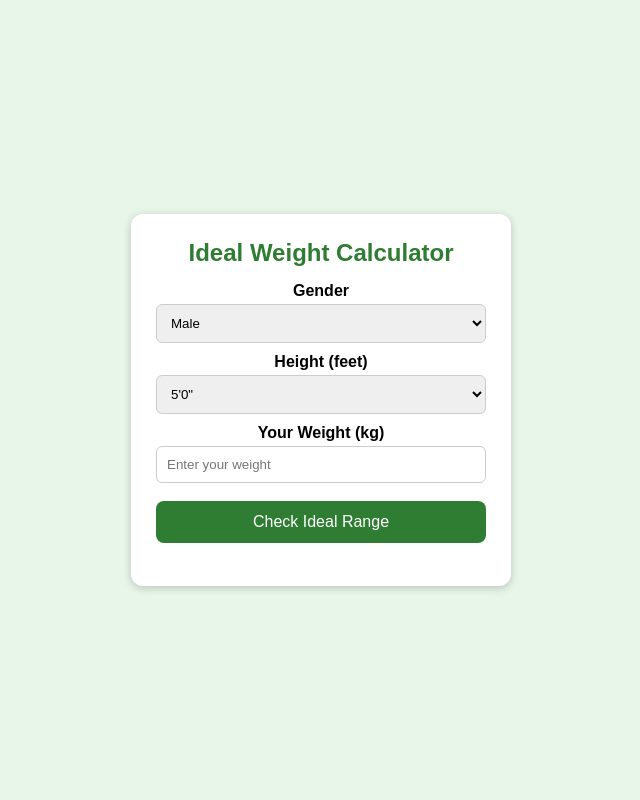
After one commit to jatindeshmukh/Diet_Mandy-main, a Django app: page /weight_calculator/ in a window 1280 px wide. The commit adds this page. Shown: the whole page, without its empty margins (319-959 px from the left). Run offline with Django 5.2, Linux system fonts and the light colour scheme.

Commit message:
weight_calculator

```diff
--- a/diet_mandy/main/urls.py
+++ b/diet_mandy/main/urls.py
@@ -6,5 +6,6 @@ urlpatterns = [
     path('login/', views.login_page, name='login'),
     path('signup/', views.signup_page, name='signup'),
     path('calculator/', views.calculator, name='calculator'),
-
+    path('weight_calculator/', views.weight_calculator, name='weight_calculator'),
+    path('blogs/', views.blogs, name='blogs'),
 ]
--- a/diet_mandy/main/views.py
+++ b/diet_mandy/main/views.py
@@ -21,3 +21,10 @@ def signup_page(request):
 
 def calculator(request):
     return render(request, 'calculator.html')
+
+
+def blogs(request):
+    return render(request, 'blogs.html')
+
+def weight_calculator(request):
+    return render(request, 'weight_calculator.html')
--- /dev/null
+++ b/diet_mandy/static/js/weight_calculator.js
@@ -0,0 +1,39 @@
+const idealWeights = {
+    male: {
+        "5.0": [52, 65],
+        "5.3": [58, 72],
+        "5.6": [63, 80],
+        "5.9": [69, 88],
+    },
+    female: {
+        "5.0": [46, 58],
+        "5.3": [50, 64],
+        "5.6": [55, 70],
+        "5.9": [61, 77],
+    },
+};
+
+document.getElementById("checkBtn").addEventListener("click", () => {
+    const gender = document.getElementById("gender").value;
+    const height = document.getElementById("height").value;
+    const weight = parseFloat(document.getElementById("weight").value);
+
+    if (!weight) {
+        document.getElementById("result").innerText = "⚠️ Enter your weight!";
+        return;
+    }
+
+    const [min, max] = idealWeights[gender][height];
+
+    let message = `Ideal Weight Range: <b>${min}kg - ${max}kg</b><br>`;
+
+    if (weight < min) {
+        message += `📉 You are underweight. Try to gain healthy weight.`;
+    } else if (weight > max) {
+        message += `📈 You are overweight. Consider weight loss.`;
+    } else {
+        message += `✅ Perfect! You are in healthy weight range.`;
+    }
+
+    document.getElementById("result").innerHTML = message;
+});
--- /dev/null
+++ b/diet_mandy/static/weight_calculator.css
@@ -0,0 +1,67 @@
+* {
+    margin: 0;
+    padding: 0;
+    box-sizing: border-box;
+    font-family: "Poppins", sans-serif;
+}
+
+body {
+    background: #e8f5e9;
+    display: flex;
+    justify-content: center;
+    align-items: center;
+    height: 100vh;
+    padding: 15px;
+}
+
+.container {
+    background: white;
+    padding: 25px;
+    width: 380px;
+    border-radius: 12px;
+    box-shadow: 0px 2px 8px rgba(0, 0, 0, 0.2);
+    text-align: center;
+}
+
+h2 {
+    margin-bottom: 15px;
+    color: #2e7d32;
+}
+
+label {
+    font-weight: 600;
+    display: block;
+    margin: 10px 0 4px;
+}
+
+input,
+select {
+    width: 100%;
+    padding: 10px;
+    border-radius: 6px;
+    border: 1px solid #ccc;
+}
+
+button {
+    margin-top: 18px;
+    width: 100%;
+    padding: 12px;
+    background: #2e7d32;
+    color: white;
+    border: none;
+    font-size: 16px;
+    border-radius: 8px;
+    cursor: pointer;
+    transition: 0.3s;
+}
+
+button:hover {
+    background: #1b5e20;
+}
+
+#result {
+    margin-top: 18px;
+    font-size: 16px;
+    font-weight: 600;
+    color: #000;
+}
--- /dev/null
+++ b/diet_mandy/templates/weight_calculator.html
@@ -0,0 +1,42 @@
+{% load static %}
+<!DOCTYPE html>
+<html lang="en">
+<head>
+<meta charset="UTF-8">
+<meta name="viewport" content="width=device-width, initial-scale=1.0">
+<title>Ideal Weight Calculator</title>
+
+
+    <link rel="stylesheet" href="{% static 'weight_calculator.css' %}">
+    <!--<script  src="{% static 'weight_calculator.js' %}"></script> -->
+</head>
+
+<body>
+<div class="container">
+    <h2>Ideal Weight Calculator</h2>
+
+    <label>Gender</label>
+    <select id="gender">
+        <option value="male">Male</option>
+        <option value="female">Female</option>
+    </select>
+
+    <label>Height (feet)</label>
+    <select id="height">
+        <option value="5.0">5'0"</option>
+        <option value="5.3">5'3"</option>
+        <option value="5.6">5'6"</option>
+        <option value="5.9">5'9"</option>
+    </select>
+
+    <label>Your Weight (kg)</label>
+    <input type="number" id="weight" placeholder="Enter your weight">
+
+    <button id="checkBtn">Check Ideal Range</button>
+
+    <p id="result"></p>
+</div>
+
+<script src="{% static 'js/weight_calculator.js' %}"></script>
+</body>
+</html>
```
Also changed, not shown: diet_mandy/static/blogs.css (added, +83 -0 lines), diet_mandy/templates/blogs.html (added, +169 -0 lines), diet_mandy/templates/index.html (+44 -5 lines), diet_mandy/static/Images/image copy 2.png (added), diet_mandy/static/Images/image copy 3.png (added), diet_mandy/static/Images/image copy 4.png (added), diet_mandy/static/Images/image copy 5.png (added), diet_mandy/static/Images/image copy 6.png (added).
